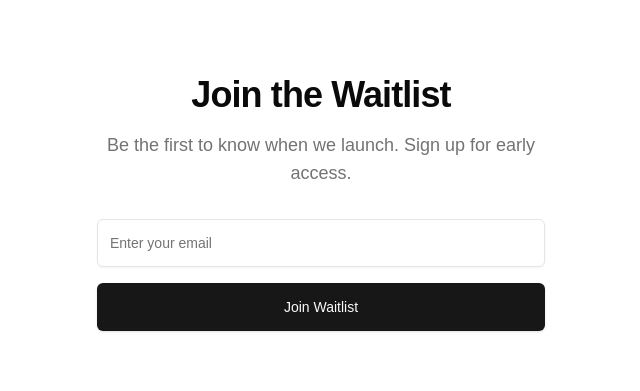
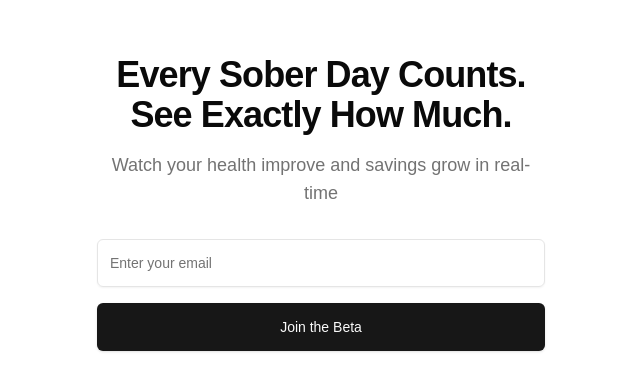
Before and after one commit to iamhenry/zero-proof-waitlist, a Next.js app: page / in a window 1280 px wide. Shown: the part 197-588 px from the top of the page, without its empty margins (319-959 px from the left). Built offline with nearby package versions, Linux system fonts and the light colour scheme.

Commit message:
Update landing page copy to focus on sobriety tracking

```diff
--- a/app/page.tsx
+++ b/app/page.tsx
@@ -6,10 +6,10 @@ export default function Home() {
       <div className="w-full max-w-md space-y-8">
         <div className="text-center">
           <h1 className="text-4xl font-bold tracking-tight">
-            Join the Waitlist
+            Every Sober Day Counts. See Exactly How Much.
           </h1>
           <p className="mt-4 text-lg text-muted-foreground">
-            Be the first to know when we launch. Sign up for early access.
+            Watch your health improve and savings grow in real-time
           </p>
         </div>
         <WaitlistForm />
--- a/components/forms/WaitlistForm.tsx
+++ b/components/forms/WaitlistForm.tsx
@@ -53,7 +53,7 @@ export function WaitlistForm() {
         />
       </div>
       <Button type="submit" className="w-full h-12" disabled={isLoading}>
-        {isLoading ? "Joining..." : "Join Waitlist"}
+        {isLoading ? "Joining..." : "Join the Beta"}
       </Button>
     </form>
   );
```
